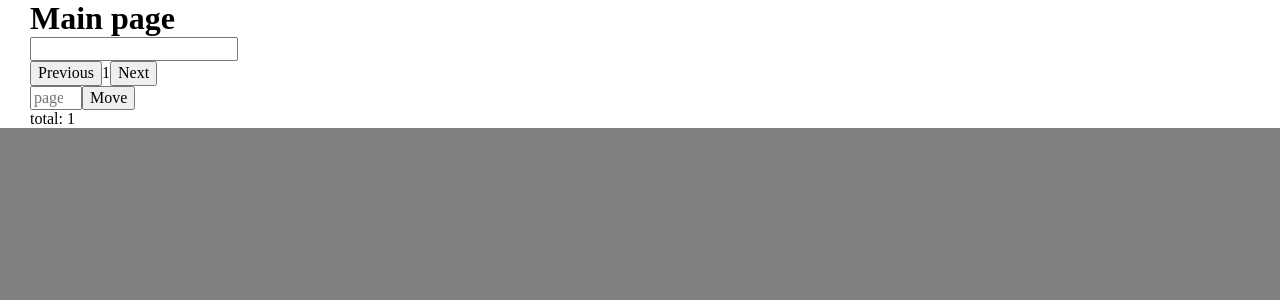
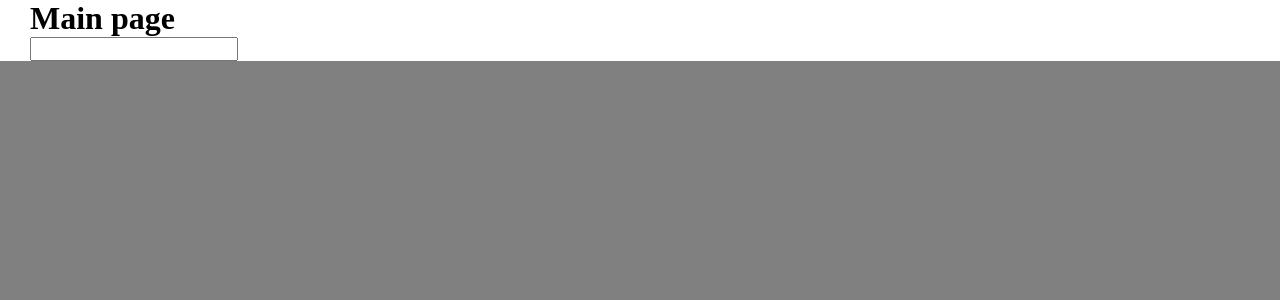
Before and after one commit to pavelchausov/digital-economy-league, a React app: page / in a window 1280 px wide. Shown: the top 300 px of the page. Built offline with nearby package versions, Linux system fonts and the light colour scheme.

Commit message:
paging fix

```diff
--- a/src/components/Paging/index.js
+++ b/src/components/Paging/index.js
@@ -29,32 +29,61 @@ const mapStateToProps = (store) => {
 
 
 const Paging = (props) => {
+  console.log(props);
   const { currentPage, totalPagesCount, query } = props;
-  console.log('films list props', props);
+  // console.log('films list props', props);
   const [inputValue, setInputValue] = useState('');
-
   const handlePlus = () => {
-    changePage(query, currentPage + 1, props);
+    changePage(query, parseInt(currentPage, 10) + 1, props);
   };
   const handleMinus = () => {
-    changePage(query, currentPage - 1, props);
+    changePage(query, parseInt(currentPage, 10) - 1, props);
   };
   const handleInputChange = (e) => {
     setInputValue(e.target.value);
   };
-  const handleInputSubmit = () => {
+
+  const handleMoveClick = () => {
     if (inputValue === '') {
+      return;
+    }
+    const intInputValue = parseInt(inputValue, 10);
+    if (intInputValue < 1) {
+      alert(`Select page only in range from 1 to ${totalPagesCount}`);
+      return;
+    }
+    if (intInputValue > totalPagesCount) {
+      alert(`Select page only in range from 1 to ${totalPagesCount}`);
       return;
     }
     changePage(query, inputValue, props);
   };
+  const isPrevDisabled = () => (parseInt(currentPage, 10) === 1);
+  const isNextDisabled = () => (parseInt(currentPage, 10) === parseInt(totalPagesCount, 10));
 
+  if (query === '' || parseInt(totalPagesCount, 10) === 1) {
+    return (<></>);
+  }
   return (
     <div className="pagination">
       <div>
-        <button type="button" onClick={handleMinus}>Previous</button>
-        <span>{currentPage}</span>
-        <button type="button" onClick={handlePlus}>Next</button>
+        <button
+          type="button"
+          onClick={handleMinus}
+          disabled={isPrevDisabled()}
+        >
+          Previous
+        </button>
+        <span>
+          Current: {currentPage}
+        </span>
+        <button
+          type="button"
+          onClick={handlePlus}
+          disabled={isNextDisabled()}
+        >
+          Next
+        </button>
       </div>
       <div>
         <input
@@ -65,7 +94,7 @@ const Paging = (props) => {
           min={1}
           max={totalPagesCount}
         />
-        <button type="button" onClick={handleInputSubmit}>Move</button>
+        <button type="button" onClick={handleMoveClick}>Move</button>
       </div>
       <div>
         total: {totalPagesCount}
```
